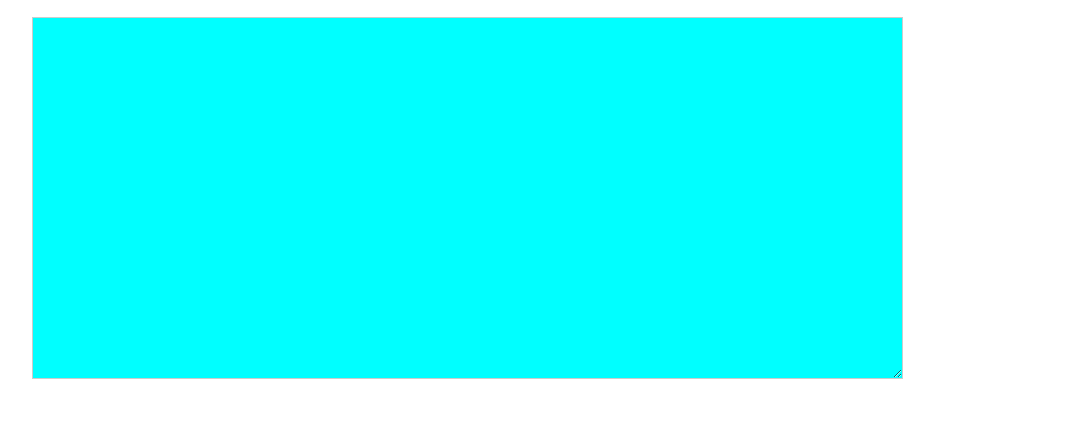
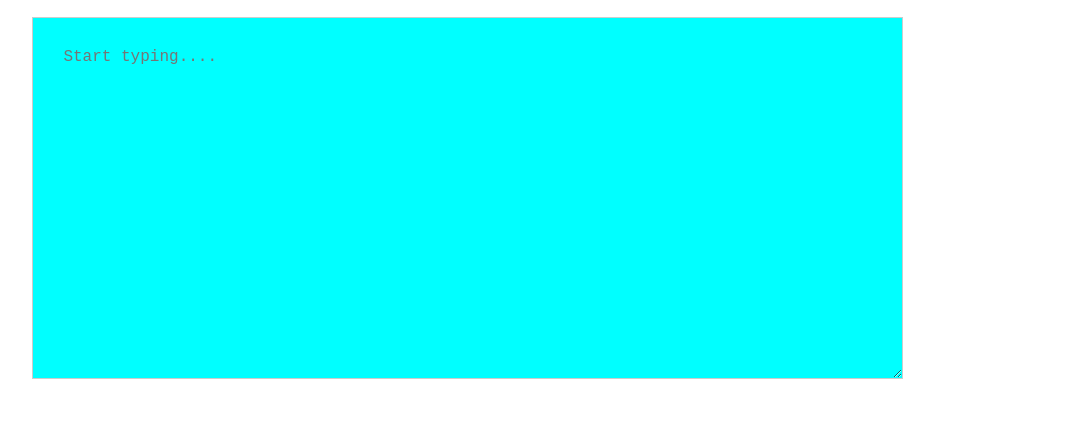
Before and after one commit to gourango-cse/CodeClauseInternship_Basic-Text-Editor, a plain HTML site: page index.html in a window 1280 px wide. Shown: the part 180-609 px from the top of the page, without its empty margins (102-1168 px from the left). Drawn offline with Linux system fonts and the light colour scheme.

Commit message:
Update index.html

```diff
--- a/index.html
+++ b/index.html
@@ -26,7 +26,7 @@
                 <button id="save-button" onclick="saveTextToFile()" title="save & Download the File">Save</button>
               </div>
               <br>
-             <textarea  id="textarea" class="editor" rows="15" cols="100" placeholder="Start typing..."> </textarea>
+             <textarea  id="textarea" class="editor" rows="15" cols="100" placeholder="Start typing...."></textarea>
             </div>
         </section>
         <h5 style="text-align: center;">Copyright by Gourango Mandal ©2023 All rights reserved. </h5>
```
